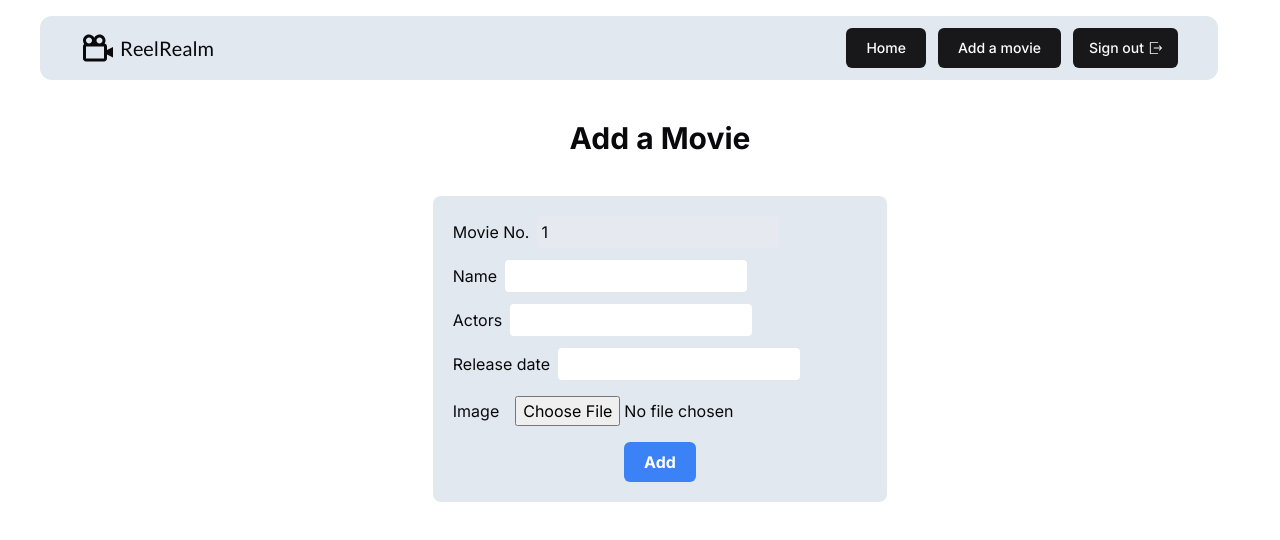
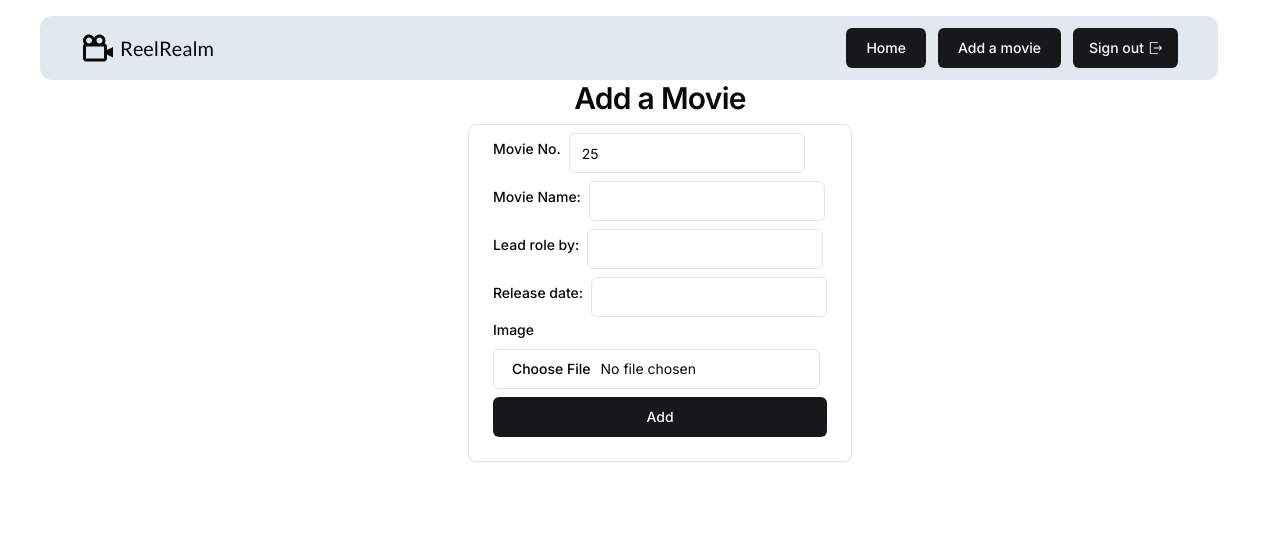
Before and after one commit to imharsha02/ReelRealm, a Next.js app: page /movies/add in a window 1280 px wide. Shown: the top 540 px of the page. Built offline with nearby package versions, Linux system fonts and the light colour scheme; no server answers; the database is empty.

Commit message:
Replaced normal components throughout the app with shadcn components

```diff
--- a/app/movies/add/page.tsx
+++ b/app/movies/add/page.tsx
@@ -1,11 +1,12 @@
-import Form from "@/app/ui/movies/add-form";
+import AddMovieForm from "@/app/ui/movies/add-form";
+import { TypographyH2 } from "@/components/ui/TypographyH2";
 const AddPage = () => {
   return (
     <div>
-      <h1 className="text-3xl my-4 xl:my-10 text-center font-bold">
+      <TypographyH2 className="text-center">
         Add a Movie
-      </h1>
-      <Form />
+      </TypographyH2>
+      <AddMovieForm />
     </div>
   );
 };
--- a/app/ui/movies/Cards/Cards.tsx
+++ b/app/ui/movies/Cards/Cards.tsx
@@ -2,7 +2,7 @@ import Image from "next/image";
 
 import { kanit } from "../../fonts";
 import { Card, CardContent, CardDescription } from "@/components/ui/card";
-import { TypographyLead } from "@/components/ui/TypographyLead";
+import { TypographyH4 } from "@/components/ui/TypographyH4";
 
 export default async function MovieCard({
   name,
@@ -16,7 +16,7 @@ export default async function MovieCard({
       <CardContent className="pt-6">
         <CardDescription className="space-y-2">
           <Image src={Image_source} alt="" height={200} width={200} />
-          <TypographyLead>{name}</TypographyLead>
+          <TypographyH4>{name}</TypographyH4>
         </CardDescription>
       </CardContent>
     </Card>
--- a/app/ui/movies/EditForm.tsx
+++ b/app/ui/movies/EditForm.tsx
@@ -1,7 +1,26 @@
+"use client";
 import { updateMovie } from "@/app/lib/actions";
 import { Detail } from "@/app/lib/definations";
-
+import { zodResolver } from "@hookform/resolvers/zod";
+import { useForm } from "react-hook-form";
+import { z } from "zod";
 import Link from "next/link";
+import { Button } from "@/components/ui/button";
+import { Input } from "@/components/ui/input";
+import {
+  Form,
+  FormControl,
+  FormField,
+  FormItem,
+  FormLabel,
+} from "@/components/ui/form";
+import { Card, CardContent } from "@/components/ui/card";
+const formSchema = z.object({
+  movie_id: z.number(),
+  movie_name: z.string(),
+  lead_role_by: z.string(),
+  release_date: z.string(),
+});
 
 const EditForm = ({
   movieDetails,
@@ -10,6 +29,15 @@ const EditForm = ({
   movieDetails: Detail;
   id?: number;
 }) => {
+  const form = useForm<z.infer<typeof formSchema>>({
+    resolver: zodResolver(formSchema),
+    defaultValues: {
+      movie_id: movieDetails.movie_id,
+      movie_name: movieDetails.movie_name,
+      lead_role_by: movieDetails.lead_role_by,
+      release_date: movieDetails.release_date,
+    },
+  });
   if (!movieDetails) {
     return (
       <div className="flex flex-col justify-center">
@@ -25,76 +53,78 @@ const EditForm = ({
   } else {
     const updateMovieWithId = updateMovie.bind(null, movieDetails.movie_id);
     return (
-      <div className="lg:max-w-screen mx-[9px] lg:mx-auto">
-        <form
-          action={updateMovieWithId}
-          className="bg-slate-200 overflow-hidden p-5 space-y-3 rounded-lg lg:mx-auto lg:w-max"
-        >
-          <div>
-            <label htmlFor="movie_id" className="mr-2">
-              Movie No.
-            </label>
-            <input
+      <Card className="mt-2 w-max mx-auto">
+        <CardContent>
+          <Form {...form}>
+            <form action={updateMovieWithId}>
+              <FormField
+                control={form.control}
                 name="movie_id"
-              type="number"
-              defaultValue={movieDetails.movie_id}
-              className="rounded p-1 focus:outline-none"
+                render={({ field }) => (
+                  <FormItem className="flex items-center gap-2">
+                    <FormLabel>Movie Id:</FormLabel>
+                    <FormControl>
+                      <Input type="number" {...field} />
+                    </FormControl>
+                  </FormItem>
+                )}
               />
-          </div>
 
-          <div>
-            <label htmlFor="movie_name" className="mr-2">
-              Name
-            </label>
-            <input
-              type="text"
+              <FormField
+                control={form.control}
                 name="movie_name"
-              defaultValue={movieDetails.movie_name}
-              className="rounded p-1 focus:outline-none"
+                render={({ field }) => (
+                  <FormItem className="flex items-center gap-2">
+                    <FormLabel>Movie Name:</FormLabel>
+                    <FormControl>
+                      <Input type="string" {...field} />
+                    </FormControl>
+                  </FormItem>
+                )}
               />
-          </div>
 
-          <div>
-            <label htmlFor="lead_role_by" className="mr-2">
-              Actors
-            </label>
-            <input
-              type="text"
+              <FormField
+                control={form.control}
                 name="lead_role_by"
-              defaultValue={movieDetails.lead_role_by}
-              className="rounded p-1 focus:outline-none"
+                render={({ field }) => (
+                  <FormItem className="flex items-center gap-2">
+                    <FormLabel>Lead role by:</FormLabel>
+                    <FormControl>
+                      <Input type="string" {...field} />
+                    </FormControl>
+                  </FormItem>
+                )}
               />
-          </div>
 
-          <div>
-            <label htmlFor="release_date" className="mr-2">
-              Release date
-            </label>
-            <input
-              type="text"
+              <FormField
+                control={form.control}
                 name="release_date"
-              className="rounded p-1 focus:outline-none"
-              defaultValue={movieDetails.release_date}
+                render={({ field }) => (
+                  <FormItem className="flex items-center gap-2">
+                    <FormLabel>Release date:</FormLabel>
+                    <FormControl>
+                      <Input type="string" {...field} />
+                    </FormControl>
+                  </FormItem>
+                )}
               />
-          </div>
               <div className="flex justify-center">
                 <div className="mt-6 flex justify-end gap-4">
+                  <Button asChild>
                     <Link
                       href="/movies"
                       className="flex h-10 items-center rounded-lg bg-gray-100 px-4 text-sm font-medium text-gray-600 transition-colors hover:bg-gray-200"
                     >
                       Cancel
                     </Link>
-              <button
-                className="bg-blue-500 hover:bg-blue-400 text-white px-5 py-2"
-                type="submit"
-              >
-                Edit Movie
-              </button>
+                  </Button>
+                  <Button type="submit">Edit Movie</Button>
                 </div>
               </div>
             </form>
-      </div>
+          </Form>
+        </CardContent>
+      </Card>
     );
   }
 };
--- a/app/ui/movies/add-form.tsx
+++ b/app/ui/movies/add-form.tsx
@@ -1,77 +1,109 @@
+"use client";
 import { fetchMovies } from "@/app/lib/utils";
 import { addMovie } from "@/app/lib/actions";
-const Form = async () => {
-  const movies = await fetchMovies();
-  const numberOfMovies = movies.length;
+import { zodResolver } from "@hookform/resolvers/zod";
+import { useForm } from "react-hook-form";
+import { z } from "zod";
+import { Button } from "@/components/ui/button";
+import { Input } from "@/components/ui/input";
+import {
+  Form,
+  FormControl,
+  FormField,
+  FormItem,
+  FormLabel,
+} from "@/components/ui/form";
+import { Card, CardContent } from "@/components/ui/card";
+const formSchema = z.object({
+  movie_id: z.number(),
+  movie_name: z.string(),
+  lead_role_by: z.string(),
+  release_date: z.string(),
+  movie_thumbnail: z.string(),
+});
+const AddMovieForm = () => {
+  const form = useForm<z.infer<typeof formSchema>>({
+    resolver: zodResolver(formSchema),
+    defaultValues: {
+      movie_id: 25,
+      movie_name: "",
+      lead_role_by: "",
+      release_date: "",
+      movie_thumbnail: "",
+    },
+  });
   return (
-    <div className="lg:max-w-screen mx-[9px] lg:mx-auto">
-      <form
-        action={addMovie}
-        className="bg-slate-200 overflow-hidden p-5 space-y-3 rounded-lg lg:mx-auto lg:w-max"
-      >
-        <div>
-          <label htmlFor="movie_id" className="mr-2">
-            Movie No.
-          </label>
-          <input
+    <Card className="w-max mx-auto">
+      <CardContent>
+        <Form {...form}>
+          <form action={addMovie}>
+            <FormField
+              control={form.control}
               name="movie_id"
-            type="number"
-            disabled
-            value={numberOfMovies + 1}
-            className="rounded p-1 focus:outline-none"
+              render={({ field }) => (
+                <FormItem className="flex items-center gap-2">
+                  <FormLabel>Movie No.</FormLabel>
+                  <FormControl>
+                    <Input type="number" {...field} />
+                  </FormControl>
+                </FormItem>
+              )}
             />
-        </div>
-        <div>
-          <label htmlFor="movie_name" className="mr-2">
-            Name
-          </label>
-          <input
-            type="text"
+            <FormField
+              control={form.control}
               name="movie_name"
-            className="rounded p-1 focus:outline-none"
+              render={({ field }) => (
+                <FormItem className="flex items-center gap-2">
+                  <FormLabel>Movie Name:</FormLabel>
+                  <FormControl>
+                    <Input type="string" {...field} />
+                  </FormControl>
+                </FormItem>
+              )}
             />
-        </div>
-        <div>
-          <label htmlFor="lead_role_by" className="mr-2">
-            Actors
-          </label>
-          <input
-            type="text"
+            <FormField
+              control={form.control}
               name="lead_role_by"
-            className="rounded p-1 focus:outline-none"
+              render={({ field }) => (
+                <FormItem className="flex items-center gap-2">
+                  <FormLabel>Lead role by:</FormLabel>
+                  <FormControl>
+                    <Input type="string" {...field} />
+                  </FormControl>
+                </FormItem>
+              )}
             />
-        </div>
-        <div>
-          <label htmlFor="lead_role_by" className="mr-2">
-            Release date
-          </label>
-          <input
-            type="text"
+            <FormField
+              control={form.control}
               name="release_date"
-            className="rounded p-1 focus:outline-none"
+              render={({ field }) => (
+                <FormItem className="flex items-center gap-2">
+                  <FormLabel>Release date:</FormLabel>
+                  <FormControl>
+                    <Input type="string" {...field} />
+                  </FormControl>
+                </FormItem>
+              )}
             />
-        </div>
-        <div>
-          <label htmlFor="Image_source" className="mr-2">
+            <FormField
+              name="movie_thumbnail"
+              render={({ field }) => (
+                <FormItem>
+                  <FormLabel htmlFor="Image_source" className="mr-2">
                     Image
-          </label>
-          <input
-            type="file"
-            name="movie_thumbnail"
-            className="rounded px-2 p-1 focus:outline-none"
+                  </FormLabel>
+                  <FormControl>
+                    <Input type="file" {...field} />
+                  </FormControl>
+                </FormItem>
+              )}
             />
-        </div>
-        <div className="flex justify-center">
-          <button
-            type="submit"
-            className="bg-blue-500 text-white font-bold px-5 py-2 rounded-md hover:bg-blue-400 transition"
-          >
-            Add
-          </button>
-        </div>
+            <Button type="submit" className="mt-2 w-full">Add</Button>
           </form>
-    </div>
+        </Form>
+      </CardContent>
+    </Card>
   );
 };
 
-export default Form;
+export default AddMovieForm;
--- a/components/ui/TypographyH2.tsx
+++ b/components/ui/TypographyH2.tsx
@@ -1,6 +1,6 @@
-export function TypographyH2({children}:{children:React.ReactNode}) {
+export function TypographyH2({children,className}:{children:React.ReactNode,className?:string}) {
     return (
-      <h2 className="scroll-m-20 pb-2 text-3xl font-semibold tracking-tight first:mt-0">
+      <h2 className={`${className} scroll-m-20 pb-2 text-3xl font-semibold tracking-tight first:mt-0`}>
         {children}
       </h2>
     )
```
Also changed, not shown: app/movies/[movie_id]/edit/page.tsx (+5 -4 lines), components/ui/TypographyH1.tsx (added, +7 -0 lines), components/ui/input.tsx (+6 -6 lines), public/thumbnails/GH.Krishna Chaitanya.jpeg (added). Lines whose indentation alone changed are shown as unchanged.
